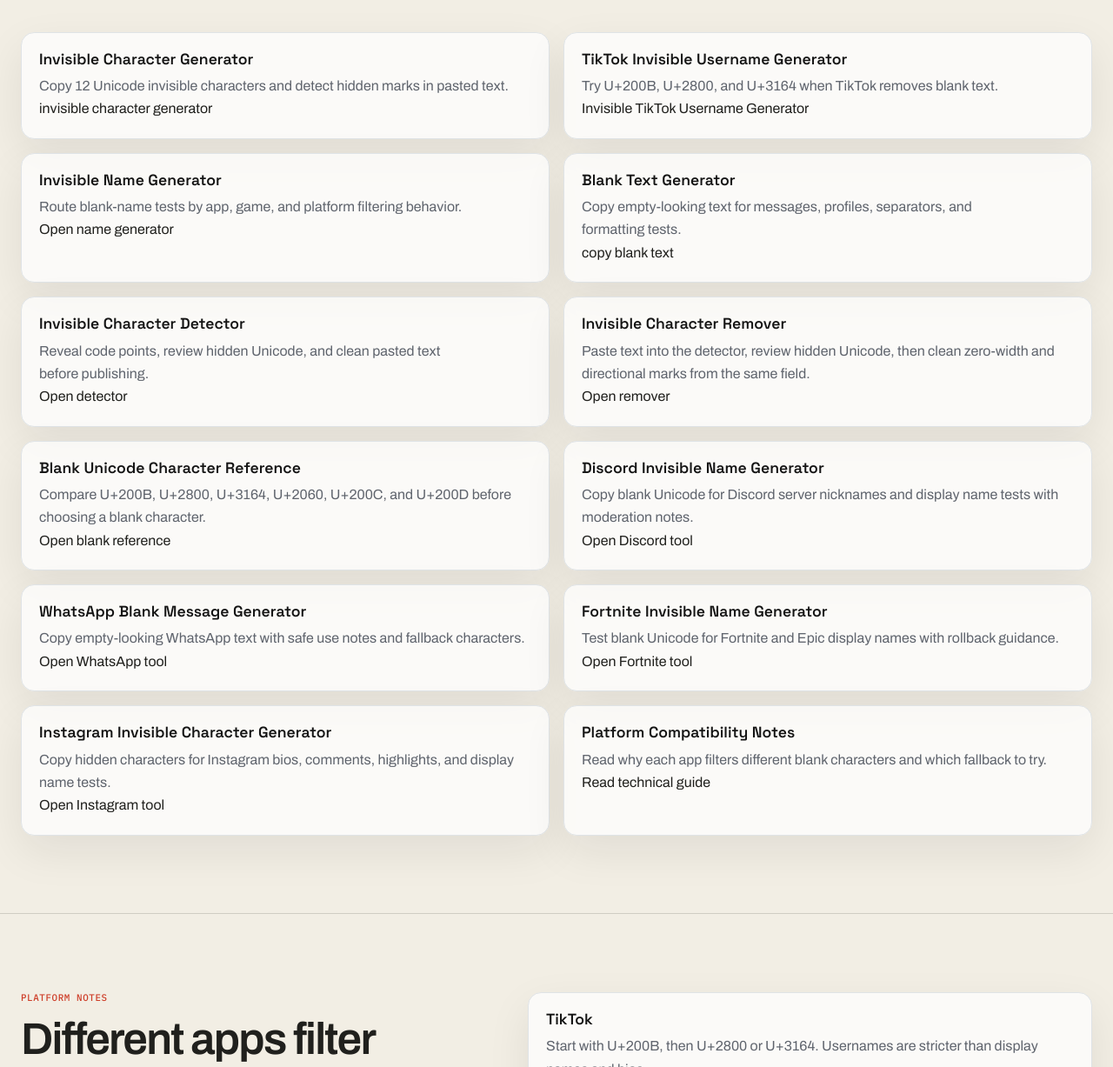
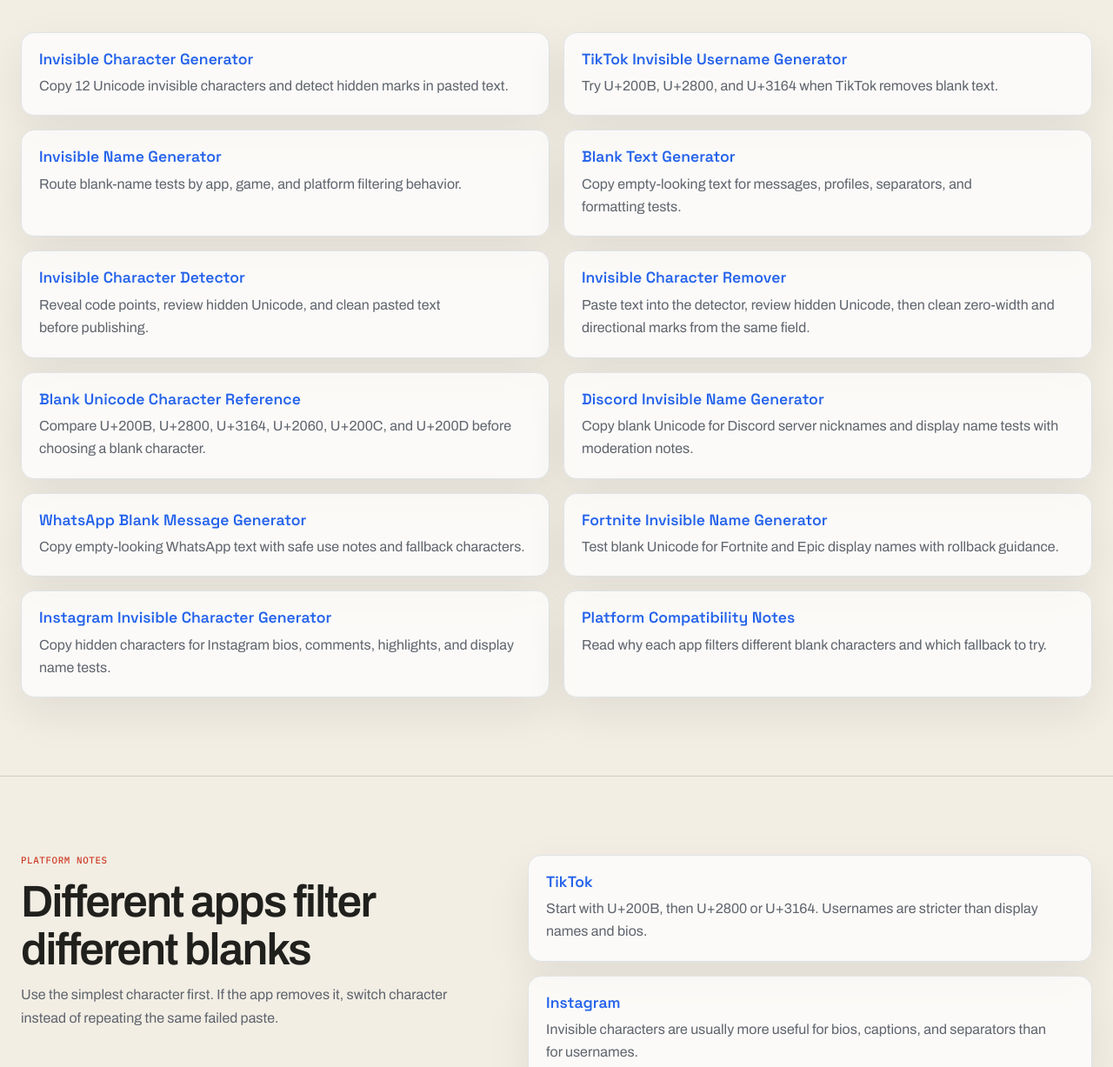
Before and after one commit to tnagjei/theinvisiblecharacter, a website: page tools.html in a window 1280 px wide. Shown: the part 1014-2241 px from the top of the page at 87% size. Drawn offline with Linux system fonts and the light colour scheme.

Commit message:
功能：集成全局谷歌搜索控制台命令行工具，更新工具界面链接，并新增谷歌搜索控制台分析相关文档

```diff
--- a/assets/css/style.css
+++ b/assets/css/style.css
@@ -1586,6 +1586,19 @@
     font-size: 1.1rem;
 }
 
+/* 工具枢纽卡片：标题即链接，明确可点击 */
+.feature-matrix h3 a,
+.definition-list h3 a {
+    color: var(--tic-blue);
+    text-decoration: none;
+    transition: color 0.15s ease;
+}
+
+.feature-matrix h3 a:hover,
+.definition-list h3 a:hover {
+    text-decoration: underline;
+}
+
 .scenario-grid {
     grid-template-columns: repeat(3, minmax(0, 1fr));
 }
--- a/tools.html
+++ b/tools.html
@@ -101,64 +101,52 @@
                 </div>
                 <div class="feature-matrix">
                     <article>
-                        <h3>Invisible Character Generator</h3>
+                        <h3><a href="/">Invisible Character Generator</a></h3>
                         <p>Copy 12 Unicode invisible characters and detect hidden marks in pasted text.</p>
-                        <a href="/">invisible character generator</a>
                     </article>
                     <article>
-                        <h3>TikTok Invisible Username Generator</h3>
+                        <h3><a href="/tiktok-invisible-username-generator">TikTok Invisible Username Generator</a></h3>
                         <p>Try U+200B, U+2800, and U+3164 when TikTok removes blank text.</p>
-                        <a href="/tiktok-invisible-username-generator">Invisible TikTok Username Generator</a>
                     </article>
                     <article>
-                        <h3>Invisible Name Generator</h3>
+                        <h3><a href="/invisible-name-generator">Invisible Name Generator</a></h3>
                         <p>Route blank-name tests by app, game, and platform filtering behavior.</p>
-                        <a href="/invisible-name-generator">Open name generator</a>
                     </article>
                     <article>
-                        <h3>Blank Text Generator</h3>
+                        <h3><a href="/blank-text-generator">Blank Text Generator</a></h3>
                         <p>Copy empty-looking text for messages, profiles, separators, and formatting tests.</p>
-                        <a href="/blank-text-generator">copy blank text</a>
                     </article>
                     <article>
-                        <h3>Invisible Character Detector</h3>
+                        <h3><a href="/#detector-tool">Invisible Character Detector</a></h3>
                         <p>Reveal code points, review hidden Unicode, and clean pasted text before publishing.</p>
-                        <a href="/#detector-tool">Open detector</a>
                     </article>
                     <article>
-                        <h3>Invisible Character Remover</h3>
+                        <h3><a href="/#detector-tool">Invisible Character Remover</a></h3>
                         <p>Paste text into the detector, review hidden Unicode, then clean zero-width and directional marks from the same field.</p>
-                        <a href="/#detector-tool">Open remover</a>
                     </article>
                     <article>
-                        <h3>Blank Unicode Character Reference</h3>
+                        <h3><a href="/blank-text-generator">Blank Unicode Character Reference</a></h3>
                         <p>Compare U+200B, U+2800, U+3164, U+2060, U+200C, and U+200D before choosing a blank character.</p>
-                        <a href="/blank-text-generator">Open blank reference</a>
                     </article>
                     <article>
-                        <h3>Discord Invisible Name Generator</h3>
+                        <h3><a href="/discord-invisible-name-generator">Discord Invisible Name Generator</a></h3>
                         <p>Copy blank Unicode for Discord server nicknames and display name tests with moderation notes.</p>
-                        <a href="/discord-invisible-name-generator">Open Discord tool</a>
                     </article>
                     <article>
-                        <h3>WhatsApp Blank Message Generator</h3>
+                        <h3><a href="/whatsapp-blank-message-generator">WhatsApp Blank Message Generator</a></h3>
                         <p>Copy empty-looking WhatsApp text with safe use notes and fallback characters.</p>
-                        <a href="/whatsapp-blank-message-generator">Open WhatsApp tool</a>
                     </article>
                     <article>
-                        <h3>Fortnite Invisible Name Generator</h3>
+                        <h3><a href="/fortnite-invisible-name-generator">Fortnite Invisible Name Generator</a></h3>
                         <p>Test blank Unicode for Fortnite and Epic display names with rollback guidance.</p>
-                        <a href="/fortnite-invisible-name-generator">Open Fortnite tool</a>
                     </article>
                     <article>
-                        <h3>Instagram Invisible Character Generator</h3>
+                        <h3><a href="/instagram-invisible-character-generator">Instagram Invisible Character Generator</a></h3>
                         <p>Copy hidden characters for Instagram bios, comments, highlights, and display name tests.</p>
-                        <a href="/instagram-invisible-character-generator">Open Instagram tool</a>
                     </article>
                     <article>
-                        <h3>Platform Compatibility Notes</h3>
+                        <h3><a href="/blog/technical-guide-invisible-characters">Platform Compatibility Notes</a></h3>
                         <p>Read why each app filters different blank characters and which fallback to try.</p>
-                        <a href="/blog/technical-guide-invisible-characters">Read technical guide</a>
                     </article>
                 </div>
             </div>
@@ -172,12 +160,12 @@
                     <p>Use the simplest character first. If the app removes it, switch character instead of repeating the same failed paste.</p>
                 </div>
                 <div class="definition-list">
-                    <article><h3>TikTok</h3><p>Start with U+200B, then U+2800 or U+3164. Usernames are stricter than display names and bios.</p><a href="/tiktok-invisible-username-generator">TikTok blank name generator</a></article>
-                    <article><h3>Instagram</h3><p>Invisible characters are usually more useful for bios, captions, and separators than for usernames.</p></article>
-                    <article><h3>Discord and games</h3><p>Fonts and moderation rules can expose or remove blank-looking marks, so verify from another device.</p></article>
-                    <article><h3>Invisible symbols</h3><p>Symbol, character, blank text, and hidden character usually describe the same Unicode tool family.</p></article>
-                    <article><h3>Hidden text cleanup</h3><p>Generate, detect, then clean hidden Unicode when formatting or moderation clarity matters.</p></article>
-                    <article><h3>Developer cleanup</h3><p>Use the developer reference for regex notes when hidden marks affect search, slugs, or imported text.</p><a href="/developer#zero-width-cleanup">Open developer notes</a></article>
+                    <article><h3><a href="/tiktok-invisible-username-generator">TikTok</a></h3><p>Start with U+200B, then U+2800 or U+3164. Usernames are stricter than display names and bios.</p></article>
+                    <article><h3><a href="/instagram-invisible-character-generator">Instagram</a></h3><p>Invisible characters are usually more useful for bios, captions, and separators than for usernames.</p></article>
+                    <article><h3><a href="/discord-invisible-name-generator">Discord and games</a></h3><p>Fonts and moderation rules can expose or remove blank-looking marks, so verify from another device.</p></article>
+                    <article><h3><a href="/blank-text-generator">Invisible symbols</a></h3><p>Symbol, character, blank text, and hidden character usually describe the same Unicode tool family.</p></article>
+                    <article><h3><a href="/#detector-tool">Hidden text cleanup</a></h3><p>Generate, detect, then clean hidden Unicode when formatting or moderation clarity matters.</p></article>
+                    <article><h3><a href="/developer#zero-width-cleanup">Developer cleanup</a></h3><p>Use the developer reference for regex notes when hidden marks affect search, slugs, or imported text.</p></article>
                 </div>
             </div>
         </section>
```
